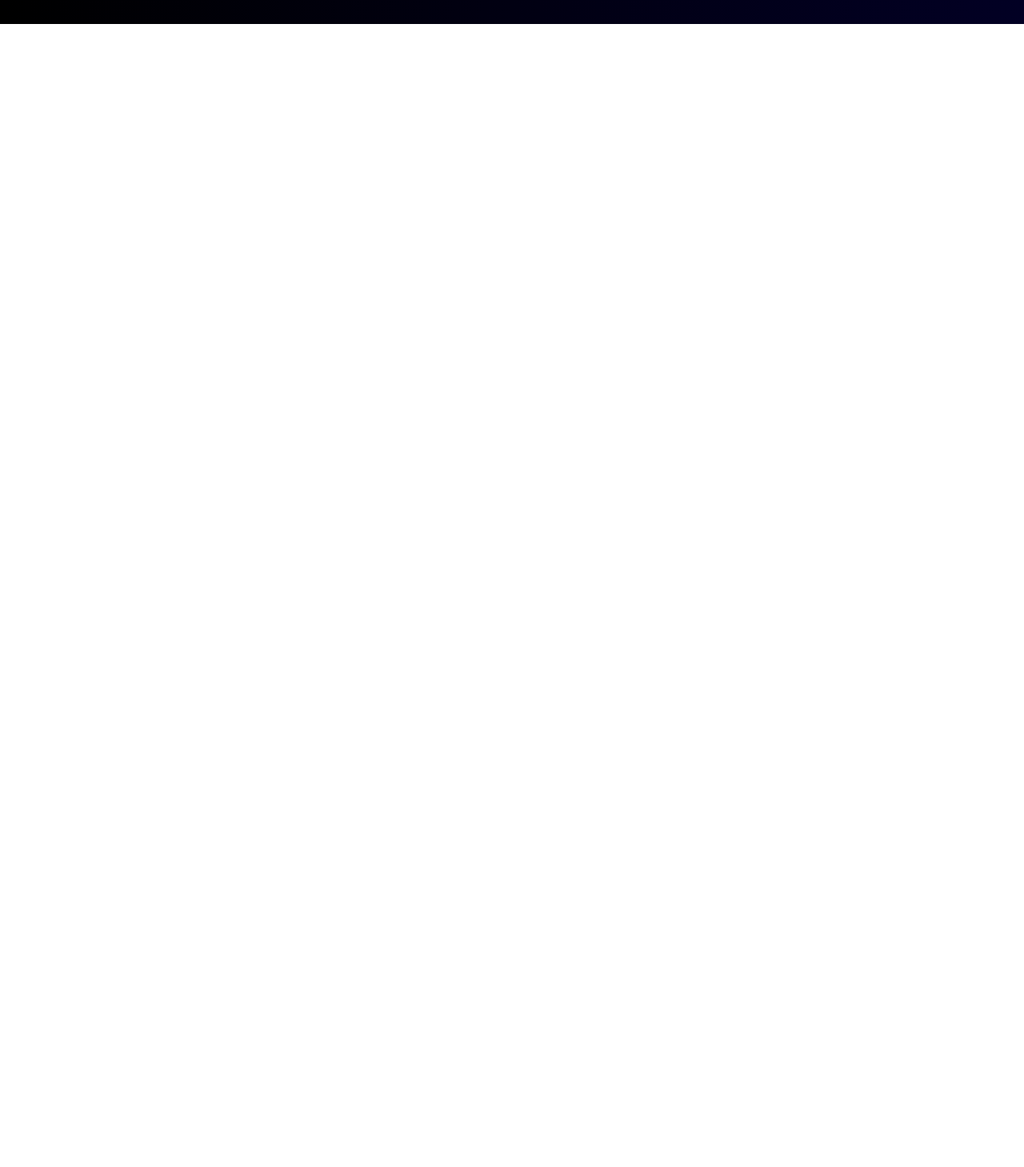
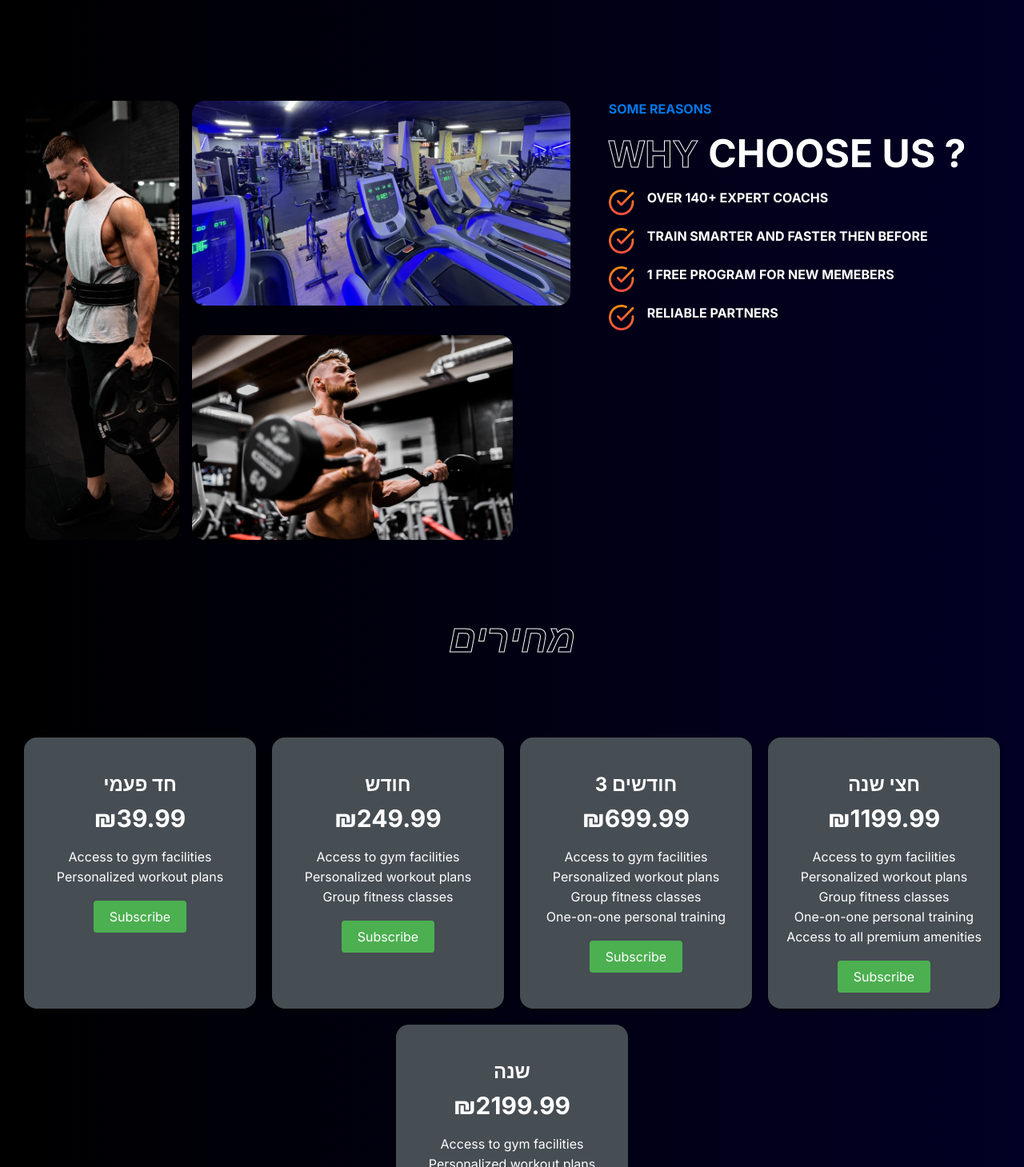
Before and after one commit to muradissa/Factory-GYM, a React (Create React App) app: page / in a window 1280 px wide. Shown: the part 1211-2670 px from the top of the page at 80% size. Before the commit the page ends 1241 px from the top, so only its background shows below. Built offline with nearby package versions, Linux system fonts and the light colour scheme.

Commit message:
add Reasons and Gym plan

```diff
--- a/src/App.js
+++ b/src/App.js
@@ -1,12 +1,16 @@
 import './App.css';
+import GymPlans from './components/GymPlans/GymPlans';
 import Hero from './components/Hero/Hero';
 import Programs from './components/Programs/Programs';
+import Reasons from './components/Reasons/Reasons';
 function App() {
   return (
     <div className="App">
           {/* <span style={{color: 'white'}}>Subscribe Zainkeepscode</span> */}
           <Hero/>
           <Programs/>
+          <Reasons/>
+          <GymPlans/>
     </div>
   );
 }
--- /dev/null
+++ b/src/components/GymPlans/GymPlans.jsx
@@ -0,0 +1,56 @@
+import React from 'react';
+import './gymPlans.css';
+
+const GymPlans = () => {
+  const plans = [
+    {
+      title: 'חד פעמי',
+      price: '₪39.99',
+      features: ['Access to gym facilities', 'Personalized workout plans'],
+    },
+    {
+      title: 'חודש',
+      price: '₪249.99',
+      features: ['Access to gym facilities', 'Personalized workout plans', 'Group fitness classes'],
+    },
+    {
+      title: 'חודשים 3',
+      price: '₪699.99',
+      features: ['Access to gym facilities', 'Personalized workout plans', 'Group fitness classes', 'One-on-one personal training'],
+    },
+    {
+      title: 'חצי שנה',
+      price: '₪1199.99',
+      features: ['Access to gym facilities', 'Personalized workout plans', 'Group fitness classes', 'One-on-one personal training', 'Access to all premium amenities'],
+    },
+    {
+      title: 'שנה',
+      price: '₪2199.99',
+      features: ['Access to gym facilities', 'Personalized workout plans', 'Group fitness classes', 'One-on-one personal training', 'Access to all premium amenities', 'Unlimited tanning sessions'],
+    },
+  ];
+
+  return (
+    <>
+    <div className='subscription-header'>
+        <span className='stroke-text'>מחירים</span>
+    </div>
+    <div className="subscription-container">
+
+      {plans.map((plan, index) => (
+        <div className="subscription-card" key={index}>
+          <h3 className="subscription-title">{plan.title}</h3>
+          <div className="subscription-price">{plan.price}</div>
+          <ul className="subscription-features">
+            {plan.features.map((feature, index) => (
+              <li key={index}>{feature}</li>
+            ))}
+          </ul>
+          <button className="subscribe-button">Subscribe</button>
+        </div>
+      ))}
+    </div></>
+  );
+};
+
+export default GymPlans;
--- /dev/null
+++ b/src/components/GymPlans/gymPlans.css
@@ -0,0 +1,73 @@
+.subscription-container {
+    display: flex;
+    flex-wrap: wrap;
+    justify-content: center;
+    gap: 20px;
+    margin-bottom: 5rem;
+  }
+ .subscription-header {
+    display: flex;
+    color: aliceblue;
+    gap:5rem;
+    font-weight: bold;
+    font-size: 3rem;
+    justify-content: center;
+    font-style: italic;
+  }
+  .subscription-card {
+    width: 250px;
+    padding: 20px;
+    border-radius: 1rem;
+    background-color: var(--darkGrey);
+    box-shadow: 0 2px 4px rgba(0, 0, 0, 0.6);
+    color: white;
+    text-align: center;
+    transition: 0.4s;
+  }
+
+  .subscription-title {
+    font-size: 24px;
+    margin-bottom: 10px;
+  }
+
+  .subscription-price {
+    font-size: 30px;
+    font-weight: bold;
+    margin-bottom: 20px;
+  }
+
+  .subscription-features {
+    list-style-type: none;
+    padding: 0;
+    margin-bottom: 20px;
+  }
+
+  .subscription-features li {
+    margin-bottom: 5px;
+  }
+
+  .subscribe-button {
+    padding: 10px 20px;
+    border: none;
+    border-radius: 4px;
+    background-color: #4caf50;
+    color: #ffffff;
+    font-size: 16px;
+    cursor: pointer;
+  }
+
+  .subscribe-button:hover {
+    background-color: #45a049;
+  }
+
+  .subscription-card:hover{
+    background: rgb(63, 63, 63);
+    scale:1.05;
+    cursor: pointer;
+  }
+  @media screen and (max-width: 768px) {
+    .subscription-card {
+      width: 100%;
+      max-width: 400px;
+    }
+  }
--- a/src/components/Reasons/Reasons.jsx
+++ b/src/components/Reasons/Reasons.jsx
@@ -0,0 +1,49 @@
+import React from 'react';
+import './reasons.css';
+
+import image1 from '../../assets/image1.png';
+import image2 from '../../assets/image2.png';
+import image3 from '../../assets/image3.png';
+import image4 from '../../assets/image4.png';
+import hero_background from '../../assets/hero_background.jpg';
+import tick from '../../assets/tick.png';
+
+function Reasons() {
+  return (
+    <div className='reasons' id="reasons">
+        <div className='left-r'>
+            <img src={image1} alt=''/>
+            <img src={hero_background} alt=''/>
+            <img src={image2} alt=''/>
+            {/* <img src={image4} alt=''/> */}
+        </div>
+        <div className='right-r'>
+            <span>Some Reasons</span>
+            <div>
+                <span className='stroke-text'>Why </span>
+                <span className=''>Choose us ?</span>
+            </div>
+            <div className='details-r'>
+                <div>
+                    <img src={tick} alt=""/>
+                    <span>Over 140+ Expert Coachs</span>
+                </div>
+                <div>
+                    <img src={tick} alt=""/>
+                    <span>Train Smarter and faster then before</span>
+                </div>
+                <div>
+                    <img src={tick} alt=""/>
+                    <span>1 Free Program for new memebers</span>
+                </div>
+                <div>
+                    <img src={tick} alt=""/>
+                    <span>Reliable Partners</span>
+                </div>
+            </div>
+        </div>
+    </div>
+  )
+}
+
+export default Reasons
--- a/src/components/Reasons/reasons.css
+++ b/src/components/Reasons/reasons.css
@@ -0,0 +1,92 @@
+.reasons{
+    padding: 0 2rem ;
+    display: flex;
+    grid-template: 2rem;
+    gap:2rem
+}
+
+.left-r{
+    flex :1 1 ;
+    display: grid;
+    grid-template-columns: repeat(3,1fr);
+    grid-template-rows: 1fr;
+    gap:1rem;
+}
+
+.left-r>img{
+    object-fit: cover;
+    border-radius: 1rem;
+    transition: 0.4s;
+}
+
+.left-r>:nth-child(1){
+    width: 12rem;
+    grid-row: 1/3;
+    /* height: 28rem; */
+    height: auto;
+}
+.left-r>:nth-child(2){
+    width: auto;
+    grid-row: 1/3;
+    grid-column: 2/3;
+    height: 16rem;
+
+}
+.left-r>:nth-child(3){
+    width: auto;
+    grid-row: 2/3;
+    grid-column: 2/3;
+
+    height: 16rem;
+}
+/* .left-r>:nth-child(3){
+    width: 14rem;
+    grid-column: 2/3;
+}
+.left-r>:nth-child(3){
+    width: 10rem;
+} */
+.left-r>img:hover{
+    scale: 1.05;
+    box-shadow:3px 3px 1px var(--blue);
+    border: 1px sold white;
+}
+
+
+.right-r{
+    display: flex;
+    flex: 1 1;
+    text-transform: uppercase;
+    gap:1rem;
+    flex-direction: column;
+
+}
+
+.right-r>span{
+    font-weight: bold;
+    color:var(--blue);
+
+}
+
+.right-r>div{
+    color: white;
+    font-size: 3rem;
+    font-weight: bold;
+
+}
+
+.details-r{
+    display: flex;
+    flex-direction: column;
+    gap:1rem;
+}
+.details-r>div{
+    display: flex;
+   font-size: 1rem;
+    gap:1rem;
+}
+.details-r>div>img{
+    width: 2rem;
+    height: 2rem;
+
+}
```
